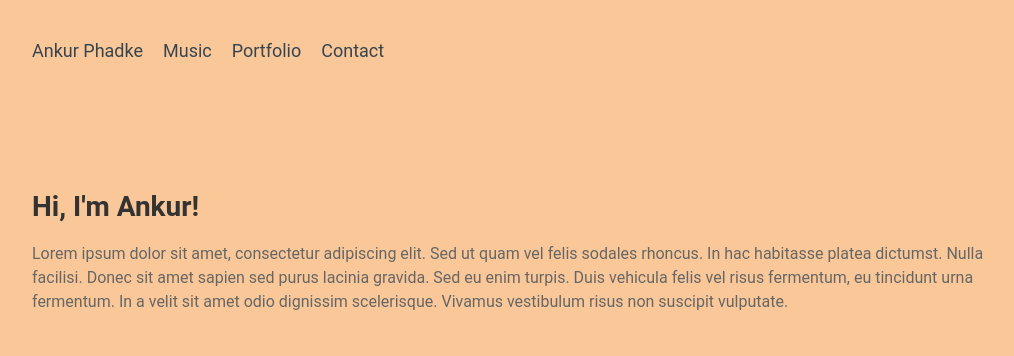
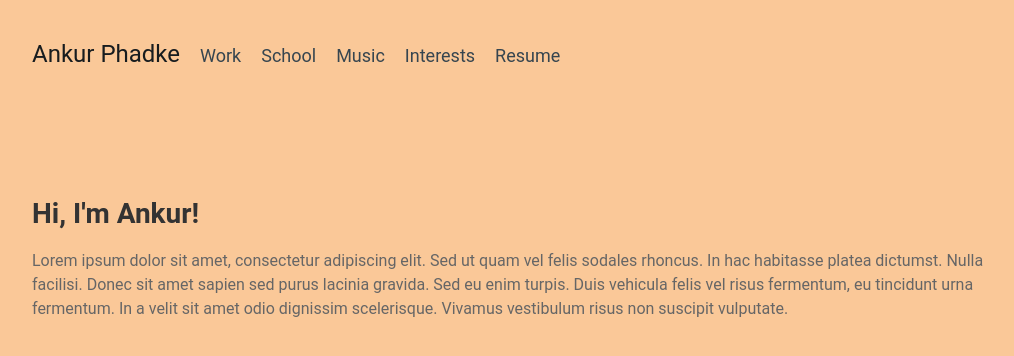
Before and after one commit to ankurphadke/my-website, a React (Create React App) app: page /work in a window 1280 px wide. Shown: the top 356 px of the page, without its empty margins (108-1122 px from the left). Built offline with nearby package versions, Linux system fonts and the light colour scheme.

Commit message:
Change Navbar text

```diff
--- a/src/App.css
+++ b/src/App.css
@@ -57,6 +57,13 @@ p {
   text-decoration: none;
 }
 
+.NavLinkName {
+  color: #171c1f;
+  font-size: 24px;
+  margin-right: 20px;
+  text-decoration: none;
+}
+
 .Navbar a:hover {
   color: #E35335;
 }
--- a/src/components/Navbar.js
+++ b/src/components/Navbar.js
@@ -1,13 +1,17 @@
 import { Nav, Navbar } from 'react-bootstrap';
+
+<link rel="stylesheet" href="https://cdnjs.cloudflare.com/ajax/libs/font-awesome/4.7.0/css/font-awesome.min.css"></link>
 
 function CompNavbar() {
   return (
     <Navbar className="Navbar">
       <Nav>
-        <Nav.Link className="NavLink" href="/about">Ankur Phadke</Nav.Link>
+        <Nav.Link className="NavLinkName" href="/home">Ankur Phadke</Nav.Link>
+        <Nav.Link className="NavLink" href="/work">Work</Nav.Link>
+        <Nav.Link className="NavLink" href="/school">School</Nav.Link>
         <Nav.Link className="NavLink" href="/music">Music</Nav.Link>
-        <Nav.Link className="NavLink" href="/portfolio">Portfolio</Nav.Link>
-        <Nav.Link className="NavLink" href="/contact">Contact</Nav.Link>
+        <Nav.Link className="NavLink" href="/interests">Interests</Nav.Link>
+        <Nav.Link className="NavLink" href="/resume">Resume</Nav.Link>
       </Nav>
     </Navbar>
   );
```
